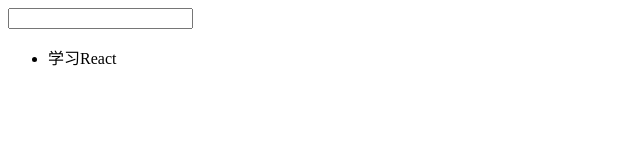
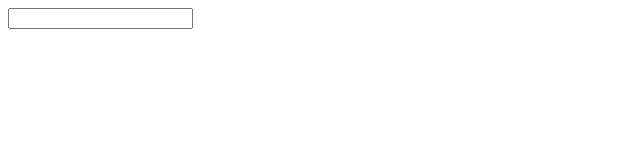
Before and after one commit to zhufengnodejs/201702reactrouter, a React (Create React App) app: page / in a window 1280 px wide. Shown: the top 160 px of the page, without its empty margins (0-640 px from the left). Built offline with nearby package versions, Linux system fonts and the light colour scheme.

Commit message:
1.redux+jquery

```diff
--- a/src/index.js
+++ b/src/index.js
@@ -4,15 +4,29 @@ import ReactDOM from 'react-dom';
 class Todos extends React.Component {
     constructor(){
         super();
-        this.state = {todos:[{id:Date.now(),content:'学习React',completed:false}]};
+        this.state = {todos:[]};
+    }
+    handleKeyDown = (event)=>{
+        if(event.keyCode == 13 ){
+            let content = event.target.value;
+            this.state.todos.push({
+                id:Date.now(), content, completed:false
+            });
+            this.setState({todos:this.state.todos});
+            event.target.value = '';
+        }
+    }
+    handleClick = (id)=>{
+        let todos = this.state.todos.filter(todo=>todo.id != id);
+        this.setState({todos});
     }
     render() {
         return (
             <div>
-                <input type="text"/>
+                <input type="text" onKeyDown={this.handleKeyDown}/>
                 <ul>
                     {
-                        this.state.todos.map(todo=><li>{todo.content}</li>)
+                        this.state.todos.map(todo=><li>{todo.content} <button onClick={()=>this.handleClick(todo.id)}>-</button></li>)
                     }
                 </ul>
             </div>
```
